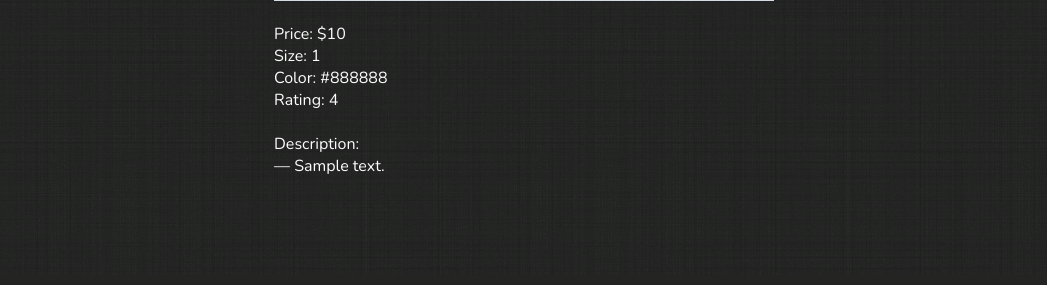
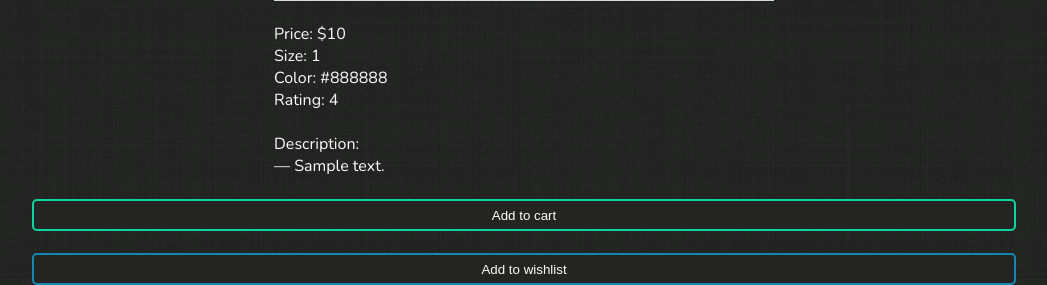
Before and after one commit to ronTabachnik/FOISTP, a Django app: template items/templates/items/item.html in a window 1280 px wide. Shown: the part 525-810 px from the top of the page, without its empty margins (116-1163 px from the left). Before the commit the page ends 699 px from the top, so only its background shows below. Run offline with Django 3.2, Linux system fonts and the light colour scheme; the template is opened without the code that fills it: most values are stand-ins (such as "Sample title", 1, 10 or a date in 2020); grey boxes marked "Sample" are stand-in pictures; some libraries are stand-ins or nearby versions.

Commit message:
added a couple of button styles

```diff
--- a/items/templates/items/item.html
+++ b/items/templates/items/item.html
@@ -23,6 +23,10 @@
         <p>Description:</p>
         <p>— {{item.description}}</p>
       </div>
+      <br>
+      <button class="btn btn-success">Add to cart</button>
+      <br>
+      <button class="btn btn-primary">Add to wishlist</button>
     {% endif %}
   </section>
 {% endblock content %}
--- a/static/css/style.css
+++ b/static/css/style.css
@@ -245,19 +245,33 @@ img {
   color: var(--light);
 }
 
+.btn {
+  width: 100%;
+  height: 2rem;
+  color: inherit;
+  background-color: var(--dark);
+  border-radius: 5px;
+  cursor: pointer;
+}
+
 .btn-primary {
+  border: 2px solid var(--primary-color);
 }
 
 .btn-default {
+  border: 2px solid var(--light);
 }
 
 .btn-danger {
+  border: 2px solid var(--danger-color);
 }
 
 .btn-warning {
+  border: 2px solid var(--warning-color);
 }
 
 .btn-success {
+  border: 2px solid var(--success-color);
 }
 
 /* navbar */
```
